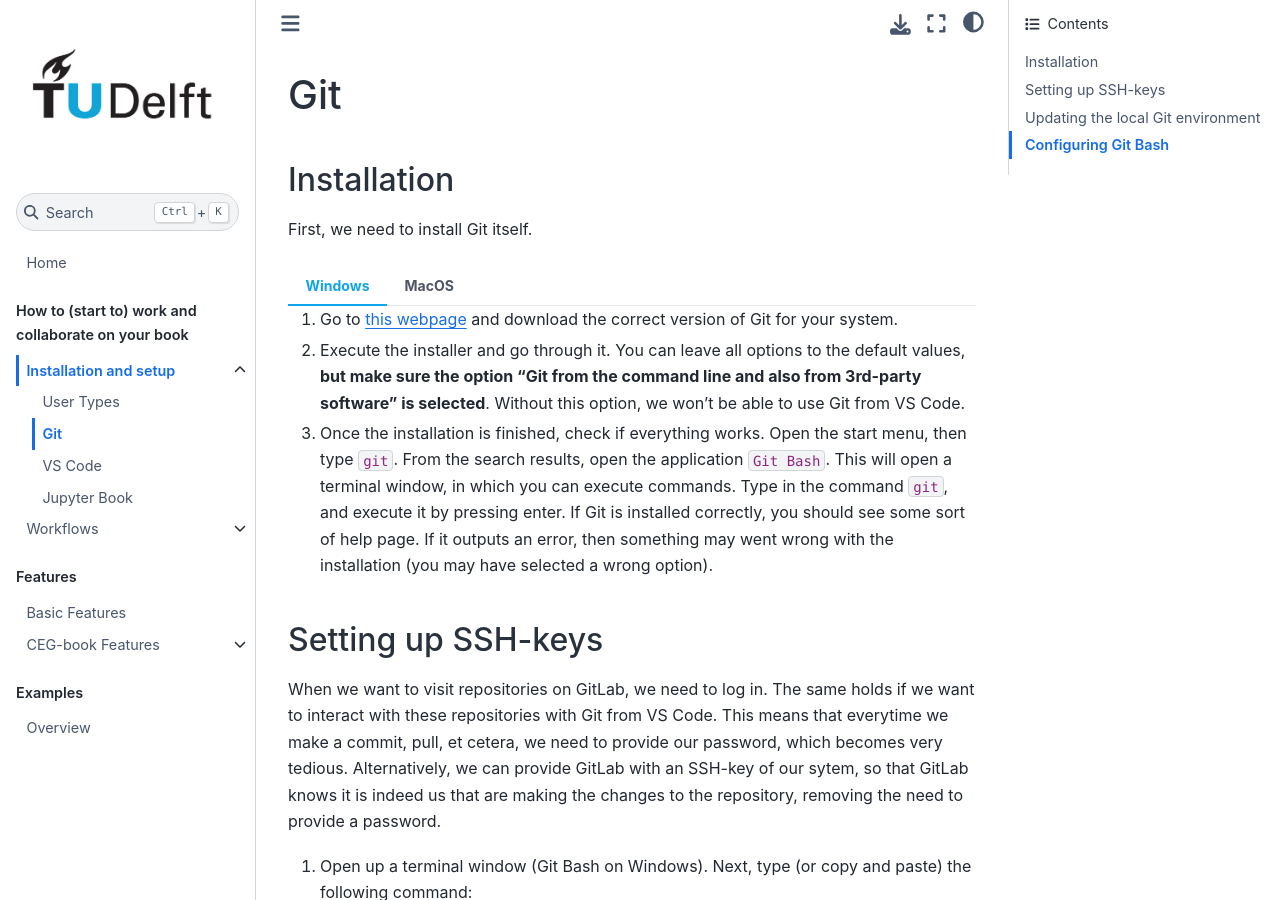
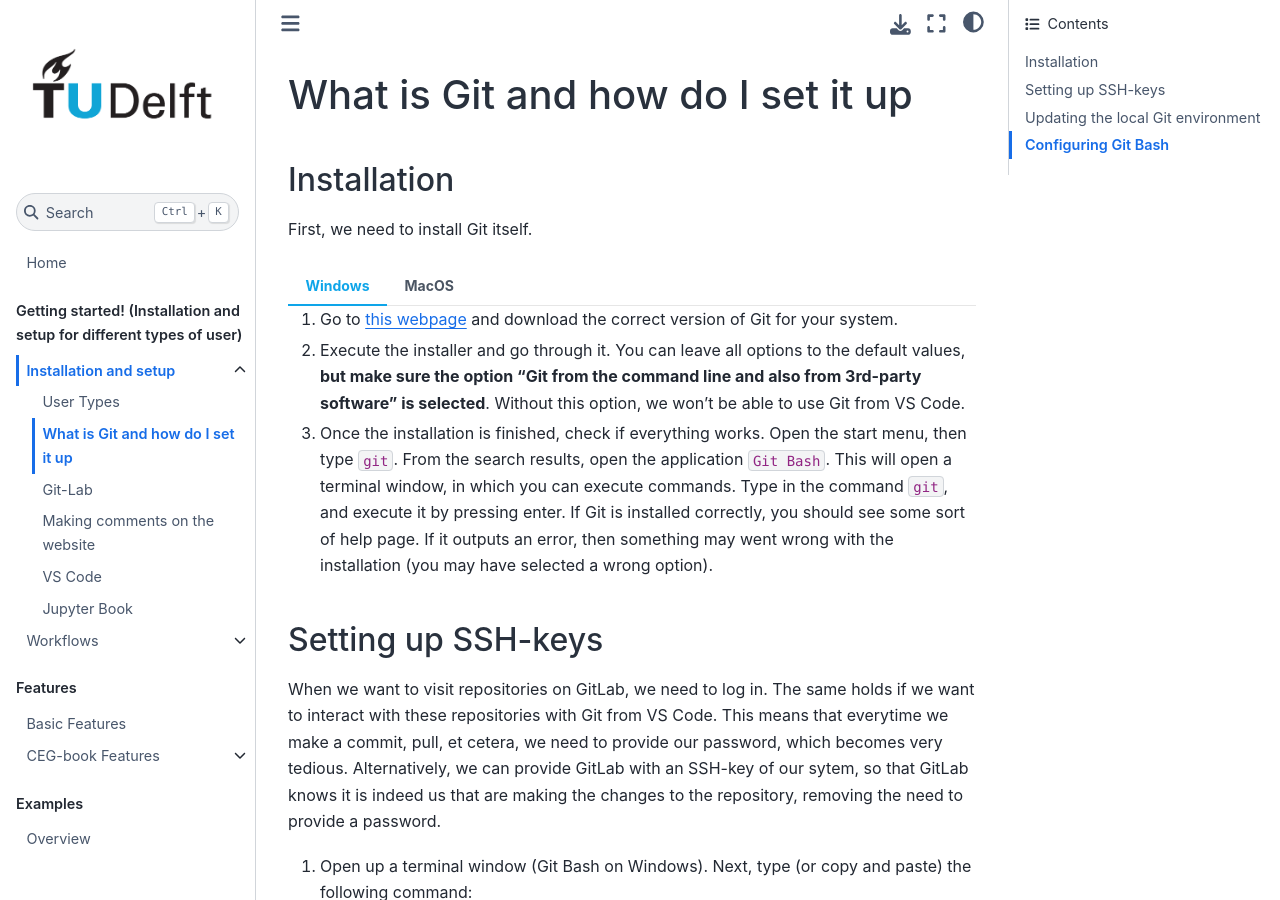
Before and after one commit to TeachBooks/mirror_teachbook_manual, a Jupyter Book: the page built from book/installation-and-setup/git-setup.md, in a window 1280 px wide and 900 px high. Built offline with Jupyter Book 1.0.4 settings and Sphinx 7.4.7 and the Sphinx Book theme 1.1.4, drawn with Linux system fonts in a browser that asks for light colours.

```diff
--- a/book/_toc.yml
+++ b/book/_toc.yml
@@ -2,12 +2,14 @@
 root: intro
 
 parts:
-  - caption: How to (start to) work and collaborate on your book
+  - caption: Getting started! (Installation and setup for different types of user)
     chapters:
     - file: installation-and-setup/overview
       sections:
       - file: installation-and-setup/user-types
       - file: installation-and-setup/git-setup
+      - file: installation-and-setup/git-lab
+      - file: installation-and-setup/comments-extension
       - file: installation-and-setup/vscode-setup
       - file: installation-and-setup/jupyter-book-setup
     - file: workflows/overview
--- a/book/installation-and-setup/git-setup.md
+++ b/book/installation-and-setup/git-setup.md
@@ -1,4 +1,4 @@
-# Git
+# What is Git and how do I set it up
 
 
 ## Installation
```
Also changed, not shown: book/installation-and-setup/comments-extension.md (added, +3 -0 lines), book/installation-and-setup/git-lab.md (added, +5 -0 lines), book/installation-and-setup/user-types.md (+16 -4 lines), 1 other file.
